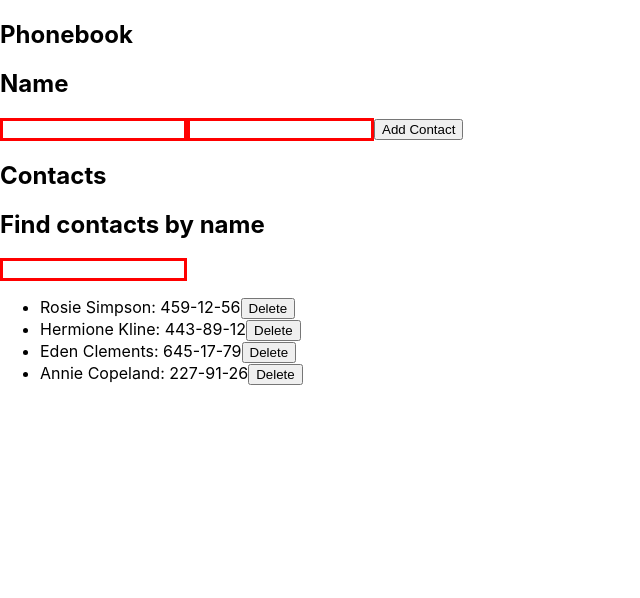
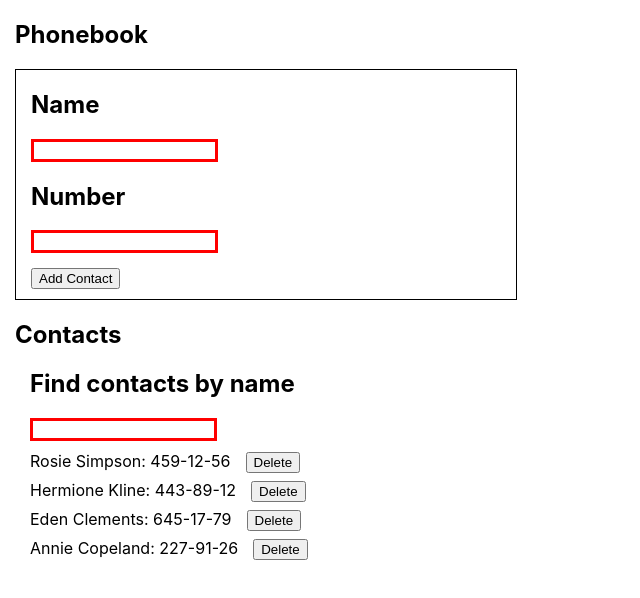
Before and after one commit to MariaDekhtiaruk/goit-react-hw-02-phonebook, a React (Create React App) app: page / in a window 1280 px wide. Shown: the top 598 px of the page, without its empty margins (0-640 px from the left). Built offline with nearby package versions, Linux system fonts and the light colour scheme.

Commit message:
Add PropType

```diff
--- /dev/null
+++ b/src/ContactPropType.js
@@ -0,0 +1,7 @@
+import PropTypes from 'prop-types';
+
+export const ContactPropType = PropTypes.exact({
+  id: PropTypes.string.isRequired,
+  name: PropTypes.string.isRequired,
+  number: PropTypes.string.isRequired,
+}).isRequired;
--- /dev/null
+++ b/src/components/App.css
@@ -0,0 +1,35 @@
+.app {
+  width: 1000px;
+  margin-left: 15px;
+  background-color: white;
+  overflow: auto;
+}
+
+.phonebook {
+  border: 1px solid black;
+  width: 500px;
+}
+.phonebook-form {
+  margin-left: 15px;
+}
+
+.button-add {
+  margin-top: 15px;
+  display: block;
+  margin-bottom: 10px;
+}
+.contacts {
+  margin-left: 15px;
+}
+.list {
+  list-style: none;
+  padding: 0px;
+  margin: 0px;
+  margin-top: 10px;
+}
+.list-item {
+  margin-bottom: 7px;
+}
+.button-delete {
+  margin-left: 15px;
+}
--- a/src/components/App.jsx
+++ b/src/components/App.jsx
@@ -1,3 +1,4 @@
+import './App.css';
 import React, { Component } from 'react';
 import Phonebook from './Phonebook';
 import Contacts from './Contacts';
@@ -32,8 +33,11 @@ export class App extends Component {
     const { contacts } = this.state;
 
     return (
-      <div>
-        <Phonebook onAddContact={contact => this.addContact(contact)} />
+      <div className="app">
+        <Phonebook
+          className="phonebook"
+          onAddContact={contact => this.addContact(contact)}
+        />
         <Contacts
           onDeleteContact={contact => this.deleteContact(contact)}
           items={contacts}
--- a/src/components/ContactItem.jsx
+++ b/src/components/ContactItem.jsx
@@ -1,7 +1,10 @@
-const ContactItem = ({ contactName, phone, id, onDeleteContact }) => {
+import PropTypes from 'prop-types';
+import { ContactPropType } from 'ContactPropType';
+
+const ContactItem = ({ contact: { name, number, id }, onDeleteContact }) => {
   return (
-    <li>
-      {contactName}: {phone}
+    <li className="list-item">
+      {name}: {number}
       <button
         type="button"
         className="button-delete"
@@ -12,4 +15,10 @@ const ContactItem = ({ contactName, phone, id, onDeleteContact }) => {
     </li>
   );
 };
+
+ContactItem.propTypes = {
+  contact: ContactPropType,
+  onDeleteContact: PropTypes.func,
+};
+
 export default ContactItem;
--- a/src/components/Contacts.jsx
+++ b/src/components/Contacts.jsx
@@ -2,6 +2,8 @@ import Section from './Section';
 import NameInput from './NameInput';
 import ContactItem from './ContactItem';
 import { Component } from 'react';
+import PropTypes from 'prop-types';
+import { ContactPropType } from 'ContactPropType';
 
 const isSubstringPresentInString = (string, substring) => {
   return string.toLowerCase().includes(substring.toLowerCase());
@@ -28,16 +30,14 @@ class Contacts extends Component {
           title="Find contacts by name"
           onChange={this.onChangeHandler}
         ></NameInput>
-        <ul>
+        <ul className="list">
           {items
             .filter(item => isSubstringPresentInString(item.name, filter))
             .map(contactItem => {
               return (
                 <ContactItem
-                  id={contactItem.id}
+                  contact={contactItem}
                   key={contactItem.id}
-                  contactName={contactItem.name}
-                  phone={contactItem.number}
                   onDeleteContact={onDeleteContact}
                 ></ContactItem>
               );
@@ -47,4 +47,10 @@ class Contacts extends Component {
     );
   }
 }
+
+Contacts.propTypes = {
+  items: PropTypes.arrayOf(ContactPropType),
+  onDeleteContact: PropTypes.func,
+};
+
 export default Contacts;
--- a/src/components/NameInput.jsx
+++ b/src/components/NameInput.jsx
@@ -1,3 +1,4 @@
+import PropTypes from 'prop-types';
 const NameInput = ({ title, onChange, value }) => {
   return (
     <>
@@ -14,4 +15,9 @@ const NameInput = ({ title, onChange, value }) => {
     </>
   );
 };
+NameInput.propTypes = {
+  title: PropTypes.string.isRequired,
+  value: PropTypes.string,
+  onChange: PropTypes.func,
+};
 export default NameInput;
--- /dev/null
+++ b/src/components/NumberInput.jsx
@@ -0,0 +1,24 @@
+import PropTypes from 'prop-types';
+const NumberInput = ({ title, number, onChange }) => {
+  return (
+    <>
+      <h2>{title}</h2>
+      <input
+        value={number}
+        type="tel"
+        name="number"
+        pattern="\+?\d{1,4}?[-.\s]?\(?\d{1,3}?\)?[-.\s]?\d{1,4}[-.\s]?\d{1,4}[-.\s]?\d{1,9}"
+        title="Phone number must be digits and can contain spaces, dashes, parentheses and can start with +"
+        required
+        onChange={onChange}
+      />
+    </>
+  );
+};
+
+NumberInput.propTypes = {
+  title: PropTypes.string.isRequired,
+  number: PropTypes.string,
+  onChange: PropTypes.func,
+};
+export default NumberInput;
--- a/src/components/Phonebook.jsx
+++ b/src/components/Phonebook.jsx
@@ -1,7 +1,8 @@
 import Section from './Section';
 import NameInput from './NameInput';
+import NumberInput from './NumberInput';
 import { Component } from 'react';
-
+import PropTypes from 'prop-types';
 class Phonebook extends Component {
   state = {
     contactName: '',
@@ -20,19 +21,15 @@ class Phonebook extends Component {
     console.log(this.state);
     return (
       <Section title="Phonebook" childrenClassName="phonebook">
-        <form>
+        <form className="phonebook-form">
           <NameInput
             title="Name"
             value={contactName}
             onChange={this.onChangeName}
           ></NameInput>
-          <input
+          <NumberInput
+            title="Number"
             value={number}
-            type="tel"
-            name="number"
-            pattern="\+?\d{1,4}?[-.\s]?\(?\d{1,3}?\)?[-.\s]?\d{1,4}[-.\s]?\d{1,4}[-.\s]?\d{1,9}"
-            title="Phone number must be digits and can contain spaces, dashes, parentheses and can start with +"
-            required
             onChange={this.onChangePhone}
           />
           <button
@@ -53,4 +50,7 @@ class Phonebook extends Component {
     );
   }
 }
+Phonebook.propTypes = {
+  onAddContact: PropTypes.func,
+};
 export default Phonebook;
--- a/src/components/Section.jsx
+++ b/src/components/Section.jsx
@@ -1,3 +1,4 @@
+import PropTypes from 'prop-types';
 const Section = ({ title, childrenClassName, children }) => {
   return (
     <section>
@@ -6,4 +7,12 @@ const Section = ({ title, childrenClassName, children }) => {
     </section>
   );
 };
+Section.propTypes = {
+  title: PropTypes.string.isRequired,
+  childrenClassName: PropTypes.string.isRequired,
+  children: PropTypes.oneOfType([
+    PropTypes.arrayOf(PropTypes.node),
+    PropTypes.node,
+  ]).isRequired,
+};
 export default Section;
```
